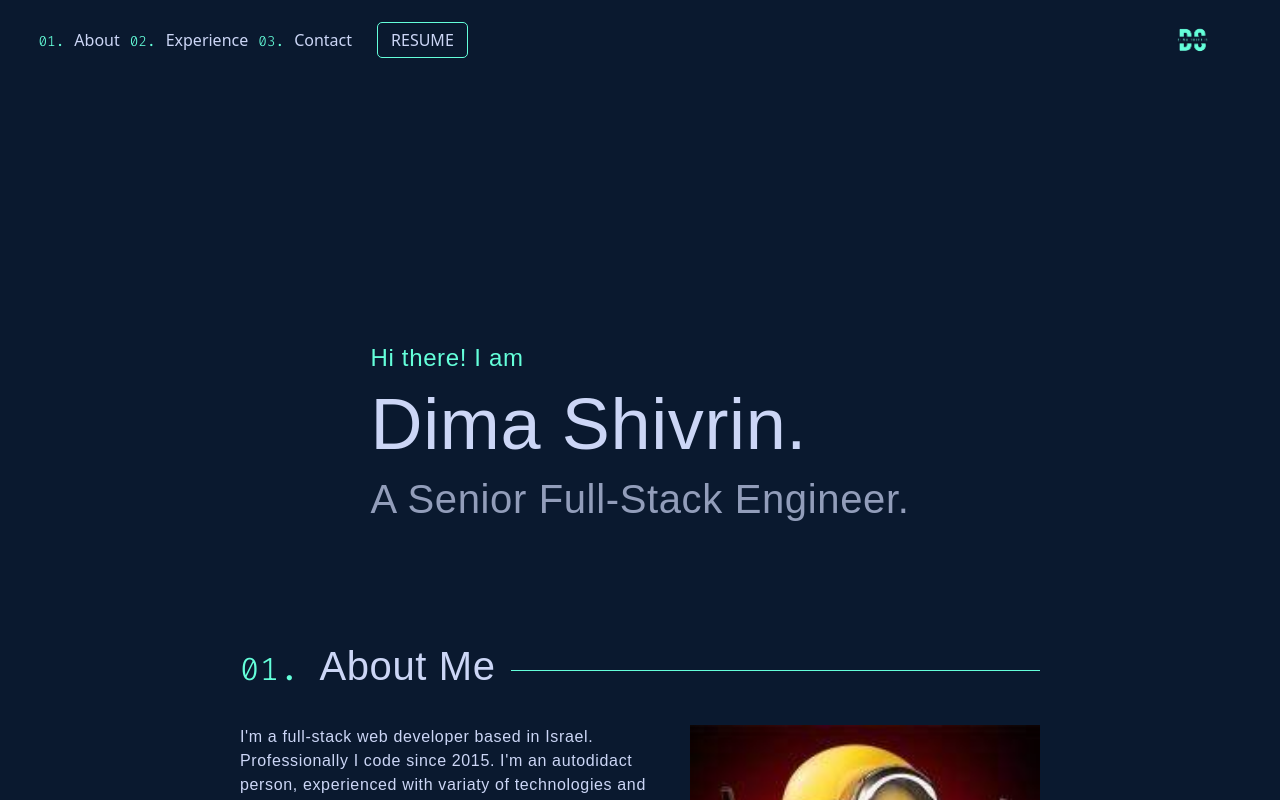
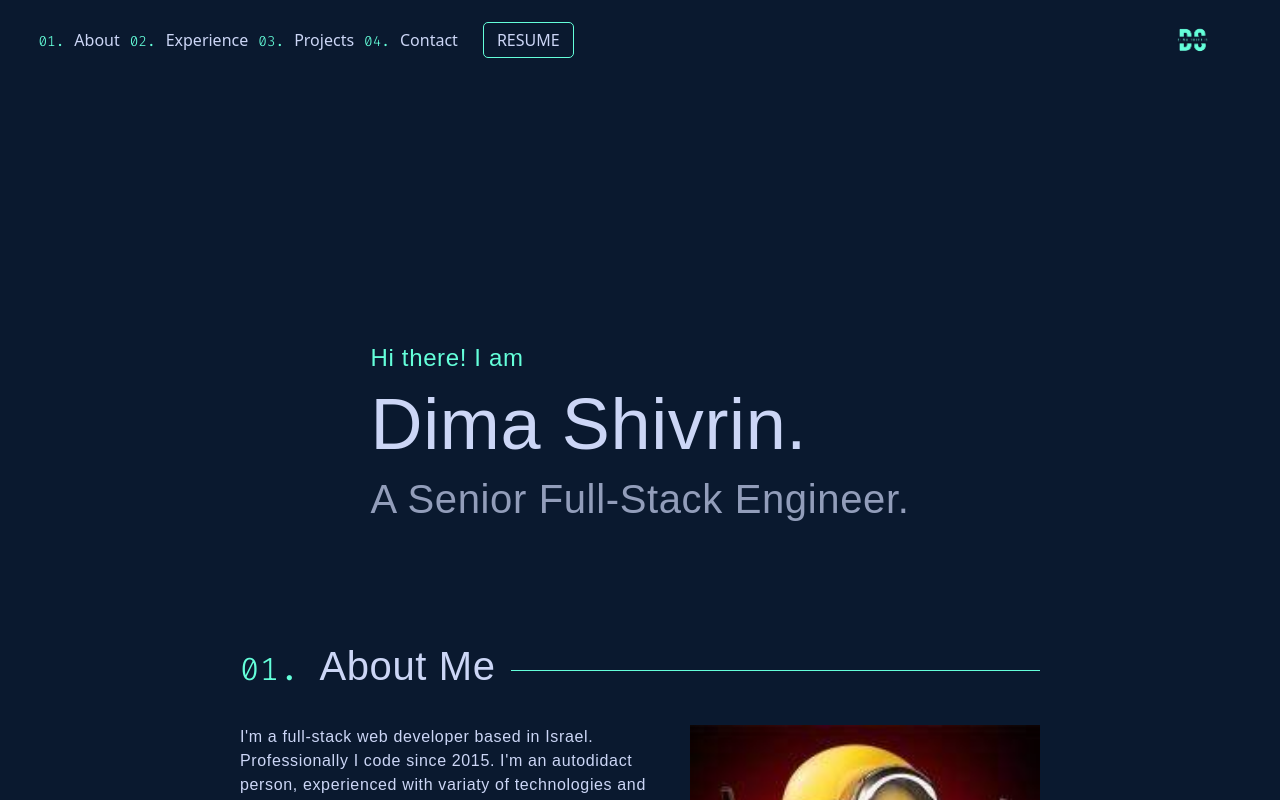
Before and after one commit to dshivrin/Portfolio, a React (Create React App) app: page / in a window 1280 px wide. Shown: the top 800 px of the page. Built offline with nearby package versions, Linux system fonts and the light colour scheme; a web font is replaced by a local one.

Commit message:
Nav bar added link

```diff
--- a/src/Components/AboutThisApp/AboutThisApp.tsx
+++ b/src/Components/AboutThisApp/AboutThisApp.tsx
@@ -28,7 +28,7 @@ const innerStyles = {
 //Logos are taken from https://www.freepnglogos.com/
 const AboutThisApp = () => {
   return (
-    <AboutContainer>
+    <AboutContainer id="projects">
       <Title text={"About This App"} />
       <div style={innerStyles}>
         <p>This is my playground, where I learn and experiment.</p>
--- a/src/Components/Navigation/Navigation.tsx
+++ b/src/Components/Navigation/Navigation.tsx
@@ -32,6 +32,7 @@ const Navigation = () => {
           <NavbarLinkContainer>
             <NavItem cssClass="link" href="#about" text="About" />
             <NavItem cssClass="link" href="#experience" text="Experience" />
+            <NavItem cssClass="link" href="#projects" text="Projects" />
             <NavItem cssClass="link" href="#contact" text="Contact" />
             <DownloadResumeButton href={externalUrls.RESUME_URL}>
               RESUME
@@ -67,6 +68,13 @@ const Navigation = () => {
           </a>
           <a
             className="link-mobile"
+            href="#projects"
+            onClick={() => setExtendNavbar(false)}
+          >
+            Projects
+          </a>
+          <a
+            className="link-mobile"
             href="#contact"
             onClick={() => setExtendNavbar(false)}
           >
```
